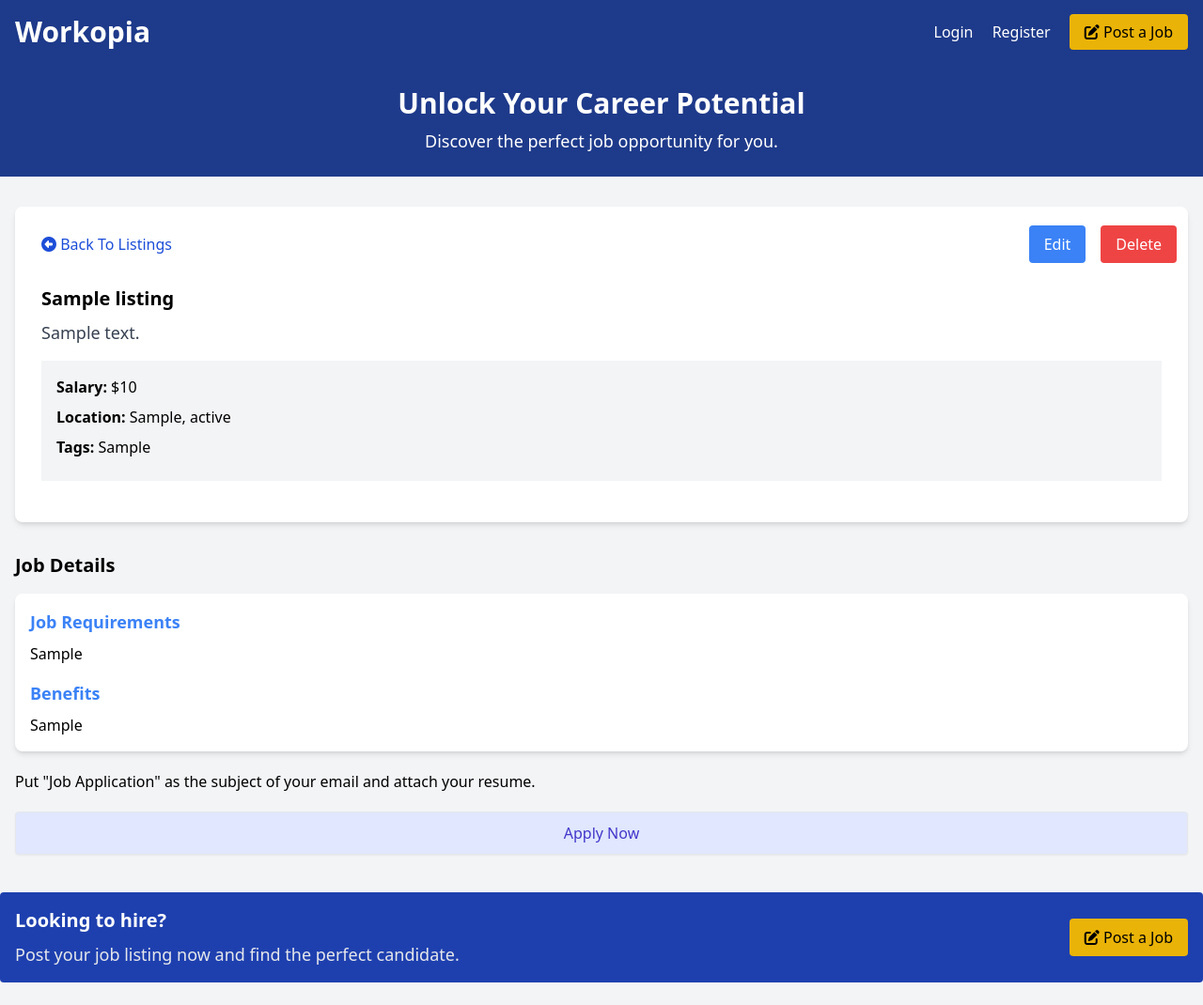
After one commit to Totolapluminus/workopia-php, a PHP site: page /listing?id=1 in a window 1280 px wide. The commit adds this page. Shown: the whole page at 94% size. Run offline with PHP 8.4, Linux system fonts and the light colour scheme; tables that the repository leaves empty or names only in its code hold one stand-in row (values such as "Sample post"); a stand-in replaces the project's code that opens the database connection.

Commit message:
Database connection shows single listing

```diff
--- a/Database.php
+++ b/Database.php
@@ -29,9 +29,15 @@ class Database{
      * @param string $sql
      * @return obj
      */
-    public function query($sql){
+    public function query($sql, $params = []){
         try{
             $stmt = $this->conn->prepare($sql);
+
+            //Bind named params
+            foreach($params as $param => $value){
+                $stmt->bindValue(':' . $param, $value);       //????????????????
+            }
+
             $stmt->execute();
             return $stmt;
         } catch (PDOException $e) {
--- /dev/null
+++ b/controllers/listings/show.php
@@ -0,0 +1,16 @@
+<?php
+
+$config = require basePath('config/db.php');
+$db = new Database($config);
+
+$id = $_GET['id'] ?? '';
+
+$params = [
+    'id' => $id
+];
+
+$listing = $db->query('SELECT * FROM listings WHERE id = :id', $params)->fetch();
+
+loadView('listings/show', [
+    'listing' => $listing
+]);
--- a/public/index.php
+++ b/public/index.php
@@ -10,7 +10,7 @@ $router = new Router();
 $routes = require basePath('routes.php');
 
 //Get current URI and HTTP method
-$uri = $_SERVER['REQUEST_URI'];
+$uri = parse_url($_SERVER['REQUEST_URI'], PHP_URL_PATH);
 $method = $_SERVER['REQUEST_METHOD'];
 
 //Route the request
--- a/routes.php
+++ b/routes.php
@@ -3,3 +3,4 @@
 $router->get('/', 'controllers/home.php');
 $router->get('/listings', 'controllers/listings/index.php');
 $router->get('/listings/create', 'controllers/listings/create.php');
+$router->get('/listing', 'controllers/listings/show.php');
--- a/views/home.view.php
+++ b/views/home.view.php
@@ -32,7 +32,7 @@ loadPartial('top-banner');
                   <strong>Tags:</strong> <?=$listing['tags']?>
                 </li>
               </ul>
-              <a href="/listing/<?=$listing['id']?>"
+              <a href="/listing?id=<?=$listing['id']?>"
                 class="block w-full text-center px-5 py-2.5 shadow-sm rounded border text-base font-medium text-indigo-700 bg-indigo-100 hover:bg-indigo-200"
               >
                 Details
--- /dev/null
+++ b/views/listings/show.view.php
@@ -0,0 +1,70 @@
+<?php
+loadPartial('head');
+loadPartial('navbar');
+loadPartial('top-banner');
+?>
+
+<section class="container mx-auto p-4 mt-4">
+      <div class="rounded-lg shadow-md bg-white p-3">
+       <div class="flex justify-between items-center">
+      <a class="block p-4 text-blue-700" href="/listings">
+        <i class="fa fa-arrow-alt-circle-left"></i>
+        Back To Listings
+      </a>
+      <div class="flex space-x-4 ml-4">
+        <a href="/edit" class="px-4 py-2 bg-blue-500 hover:bg-blue-600 text-white rounded">Edit</a>
+        <!-- Delete Form -->
+        <form method="POST">
+          <button type="submit" class="px-4 py-2 bg-red-500 hover:bg-red-600 text-white rounded">Delete</button>
+        </form>
+        <!-- End Delete Form -->
+      </div>
+    </div>
+        <div class="p-4">
+          <h2 class="text-xl font-semibold"><?=$listing['title']?></h2>
+          <p class="text-gray-700 text-lg mt-2">
+          <?=$listing['description']?>
+          </p>
+          <ul class="my-4 bg-gray-100 p-4">
+            <li class="mb-2"><strong>Salary:</strong> <?=formatSalary($listing['salary'])?></li>
+            <li class="mb-2">
+              <strong>Location:</strong> <?=$listing['city']?>, <?=$listing['state']?>
+              <!-- <span
+                class="text-xs bg-blue-500 text-white rounded-full px-2 py-1 ml-2"
+                >Local</span
+              > -->
+            </li>
+            <li class="mb-2">
+              <strong>Tags:</strong> <?=$listing['tags']?>
+            </li>
+          </ul>
+        </div>
+      </div>
+    </section>
+
+    <section class="container mx-auto p-4">
+      <h2 class="text-xl font-semibold mb-4">Job Details</h2>
+      <div class="rounded-lg shadow-md bg-white p-4">
+        <h3 class="text-lg font-semibold mb-2 text-blue-500">
+          Job Requirements
+        </h3>
+        <p>
+        <?=$listing['requirements']?>
+        </p>
+        <h3 class="text-lg font-semibold mt-4 mb-2 text-blue-500">Benefits</h3>
+        <p><?=$listing['benefits']?></p>
+      </div>
+      <p class="my-5">
+        Put "Job Application" as the subject of your email and attach your
+        resume.
+      </p>
+      <a
+        href="mailto:<?=$listing['email']?>"
+        class="block w-full text-center px-5 py-2.5 shadow-sm rounded border text-base font-medium cursor-pointer text-indigo-700 bg-indigo-100 hover:bg-indigo-200"
+      >
+        Apply Now
+      </a>
+    </section>
+
+<?php loadPartial('bottom-banner');?>
+<?php loadPartial('footer');?>
```
